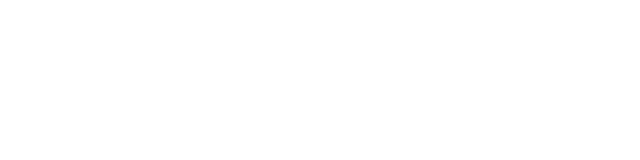
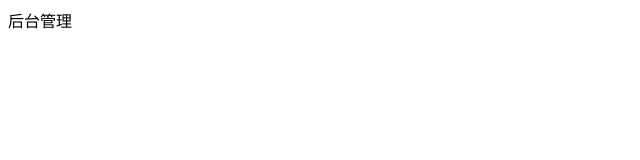
Before and after one commit to leyen-me/waltz, a Nuxt app: page /admin in a window 1280 px wide. Before the commit this address had no page. Shown: the top 160 px of the page, without its empty margins (0-640 px from the left). Built offline with nearby package versions, Linux system fonts and the light colour scheme.

Commit message:
add admin page

```diff
--- /dev/null
+++ b/pages/admin/index.vue
@@ -0,0 +1,3 @@
+<template>
+    后台管理
+</template>
--- a/pages/index.vue
+++ b/pages/index.vue
@@ -10,5 +10,5 @@
 const { data: count } = await useFetch('/api/admin/count')
 
 // 请不要删除或改动下方代码
-console.log("welcome to home 01");
+console.log("welcome to home 02");
 </script>
```
